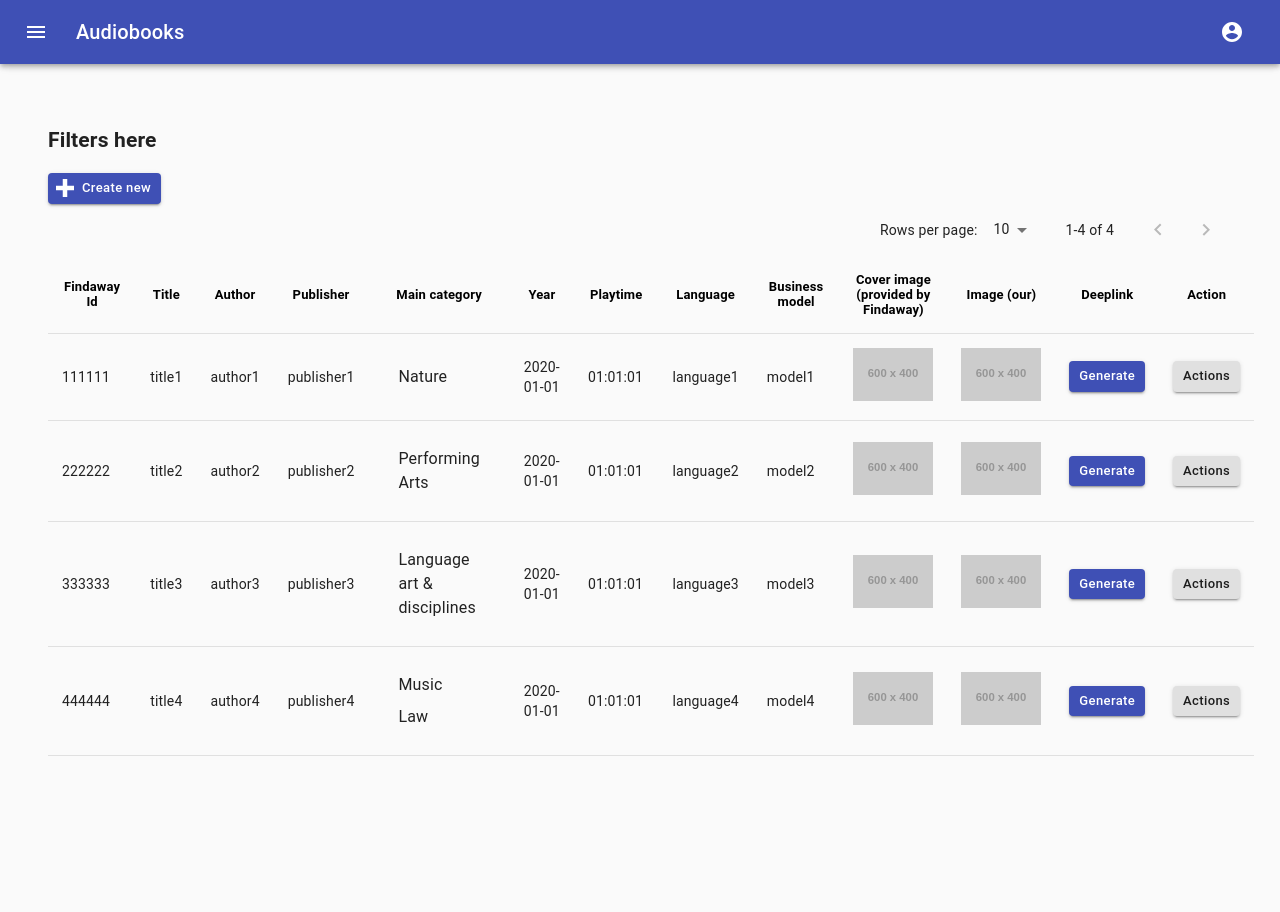
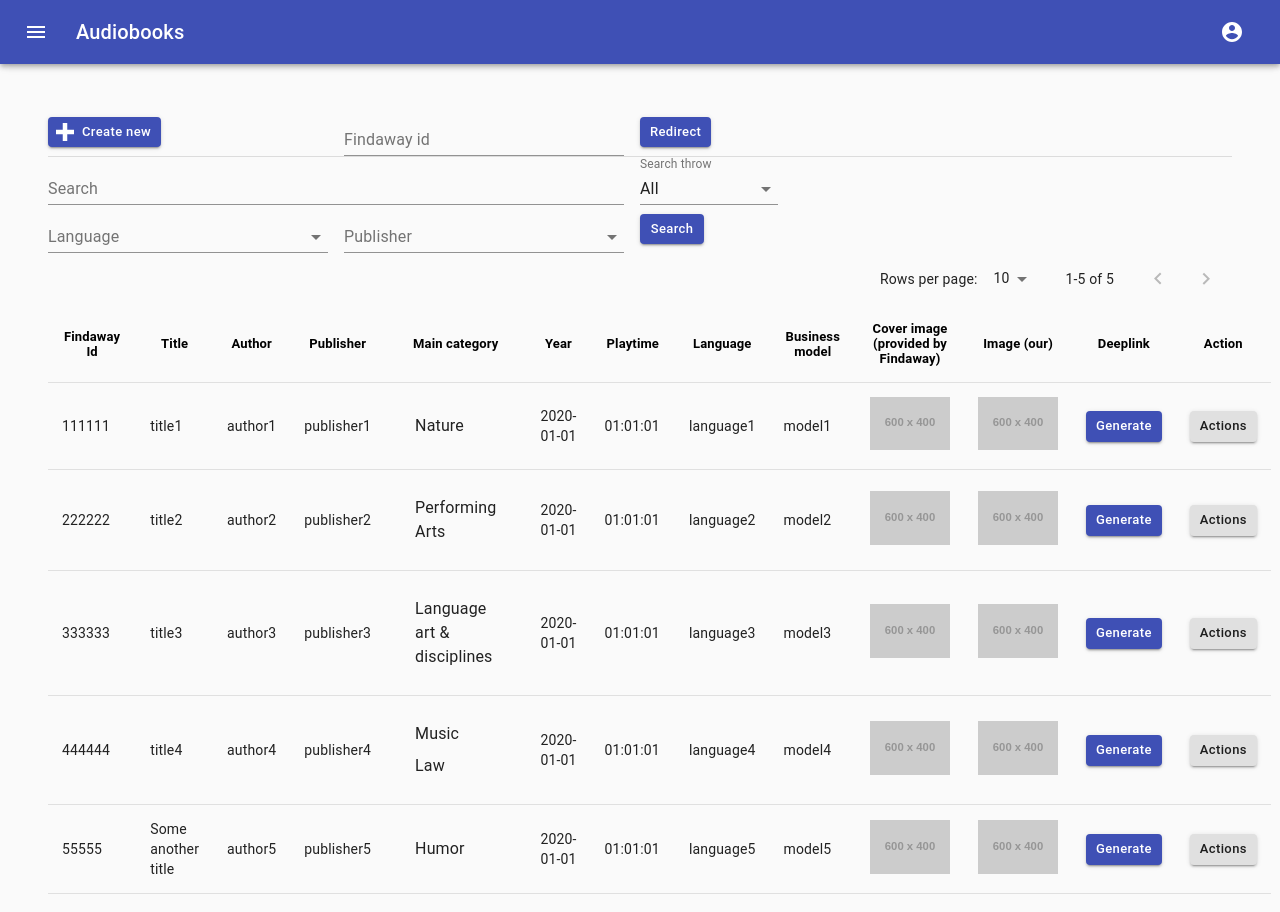
Before and after one commit to Kahore/anyplay_admin_front, a React (Create React App) app: page /audiobooks in a window 1280 px wide. Shown: the top 912 px of the page. Before the commit the page ends 800 px from the top, so only its background shows below. Built offline with nearby package versions, Linux system fonts and the light colour scheme.

Commit message:
filters done

```diff
--- a/src/components/AudiobookDetails/Form.tsx
+++ b/src/components/AudiobookDetails/Form.tsx
@@ -3,7 +3,7 @@ import {IAudiobook} from "../../models/audiobook";
 import CategoryService from "../../service/category";
 import {ICategory} from "../../models/category";
 import {
-  Button, Checkbox,
+  Checkbox,
   createStyles,
   FormControl,
   Grid,
@@ -40,8 +40,7 @@ const AudiobookForm: React.FC<{audiobook:IAudiobook | undefined,
   const classes = useStyles();
   const [categories, setCategories] = useState<ICategory[]>()
 
-const updateInputValue= (key: string, value: any ) => {
-  console.log('updateInputValue -> value', value)
+  const updateInputValue= (key: string, value: any ) => {
     onFillForm(key, value)
   }
   useEffect(() => {
@@ -60,13 +59,14 @@ const updateInputValue= (key: string, value: any ) => {
     return (<Redirect to={`/audiobooks/${audiobook?.id}?mode=view`}/>)
   }
   return (
-    <form onSubmit={handleSubmit} className={classes.root}>
+    <form onSubmit={handleSubmit}
+          className={classes.root}>
       <div>
         <FormControl className={classes.items}>
           <InputLabel htmlFor="title">Title</InputLabel>
           <Input name="title"
                  value={audiobook?.title}
-                 onChange={((event: any  )=> updateInputValue(event.target.name, event.target.value, ))}/>
+                 onChange={((event: any)=> updateInputValue(event.target.name, event.target.value, ))}/>
         </FormControl>
         <FormControl className={classes.items}>
           <MuiPickersUtilsProvider utils={MomentUtils}>
@@ -98,7 +98,8 @@ const updateInputValue= (key: string, value: any ) => {
         <Grid container spacing={3}>
           <Grid item xs={10} sm={9} md={7} lg={7}>
             {categories?.map( category=> (
-              <FormControl key={category.id} className={classes.items} >
+              <FormControl key={category.id}
+                           className={classes.items} >
                 <FormControlLabel
                   control={
                     <Checkbox checked={(audiobook?.category.findIndex(x => x.id === category.id) !== -1)}
@@ -114,11 +115,7 @@ const updateInputValue= (key: string, value: any ) => {
           </Grid>
         </Grid>
       </div>
-      <Button size="small"
-              variant="contained"
-              type="submit">
-          Save
-       </Button>
+
     </form>
 
 
--- a/src/components/Audiobooks/Filters.tsx
+++ b/src/components/Audiobooks/Filters.tsx
@@ -1,29 +1,67 @@
-import React from "react";
-import {Button, Icon} from "@material-ui/core";
+import React, {SyntheticEvent} from "react";
+import {
+  Button,
+  createStyles, Divider,
+  FormControl,
+  Grid,
+  Icon,
+  Input,
+  InputLabel,
+  MenuItem,
+  Select,
+  Theme
+} from "@material-ui/core";
 import {NavLink} from "react-router-dom";
 import {makeStyles} from "@material-ui/core/styles";
+import {IAudiobookFiters} from "../../models/audiobook";
 
-const useStyles = makeStyles({
+const useStyles = makeStyles((theme: Theme) =>
+  createStyles({
+    root: {
+      flexGrow: 1,
+    },
+    paper: {
+      padding: theme.spacing(2),
+      textAlign: 'center',
+      color: theme.palette.text.secondary,
+    },
     imageIcon: {
       height: '100%',
       display: 'flex'
     },
     iconRoot: {
       textAlign: 'center'
+    },
+    items: {
+      paddingRight: theme.spacing(2),
+    },
+    formControl: {
+      minWidth: 154,
+    },
+  }))
+
+const AudiobooksFilters: React.FC<{audiobooksFilter:IAudiobookFiters,
+  onFillFilter: any,onFilterSearch:any}> = ({audiobooksFilter,onFillFilter,onFilterSearch}) => {
+  const classes = useStyles();
+  const updateInputValue= (key: string, value: any ) => {
+    onFillFilter(key, value)
   }
-});
-
-
-const AudiobooksFilters: React.FC = () => {
-  const classes = useStyles();
+  const handleSearch = (event:SyntheticEvent) => {
+    event.preventDefault()
+    onFilterSearch()
+  }
   const icon =(
     <Icon className={classes.iconRoot}>
-      <img className={classes.imageIcon} src={require("../../assets/plus.svg")} alt="plus"/>
+      <img className={classes.imageIcon}
+           src={require("../../assets/plus.svg")}
+           alt="plus"/>
     </Icon>
   )
     return (
         <>
-          <h2>Filters here</h2>
+          <Grid container
+                alignItems="center">
+            <Grid item xs={3} md={3}>
               <NavLink to={`/audiobooks/new?mode=edit` } className="w100">
               <Button size="small"
                       color="primary"
@@ -32,6 +70,90 @@ const AudiobooksFilters: React.FC = () => {
                 Create new
               </Button>
             </NavLink>
+            </Grid>
+            <Grid item xs={6} md={3}>
+              <FormControl className={[classes.items, 'w100'].join(' ')}>
+                <InputLabel htmlFor="search">Findaway id</InputLabel>
+                <Input name="some"
+                       value=''/>
+
+              </FormControl>
+            </Grid>
+            <Grid item xs={6} md={3}>
+              <Button size="small"
+                      color="primary"
+                      variant="contained">
+                Redirect
+              </Button>
+            </Grid>
+          </Grid>
+          <Divider/>
+          <div className={classes.root}>
+            <Grid container
+                  alignItems="center">
+              <Grid item xs={6} md={6}>
+                <FormControl className={[classes.items, 'w100'].join(' ')}>
+                  <InputLabel htmlFor="search">Search</InputLabel>
+                  <Input name="search"
+                         value={audiobooksFilter?.search}
+                         onChange={((event: any)=> updateInputValue(event.target.name, event.target.value, ))}/>
+                </FormControl>
+              </Grid>
+              <Grid item xs={6} md={6}>
+                <FormControl className={[classes.formControl,classes.items].join(' ')}>
+                  <InputLabel id="publisher">Search throw</InputLabel>
+                  <Select labelId="publisher"
+                          name="publisher"
+                          value={audiobooksFilter?.throwLine}
+                          onChange={((event:any )=> updateInputValue(event.target.name, event.target.value))}
+                  >
+                    <MenuItem value=""><em>None</em></MenuItem>
+                    <MenuItem value={'All'}>All</MenuItem>
+                  </Select>
+                </FormControl>
+              </Grid>
+
+              <Grid item xs={6} md={3}>
+                <FormControl className={[classes.formControl,classes.items, 'w100'].join(' ')}>
+                  <InputLabel id="lang">Language</InputLabel>
+                  <Select labelId="lang"
+                          name="language"
+                          value={audiobooksFilter?.language}
+                          onChange={((event:any )=> updateInputValue(event.target.name, event.target.value))}
+                  >
+                    <MenuItem value=""><em>None</em></MenuItem>
+                    <MenuItem value={'English'}>English</MenuItem>
+                    <MenuItem value={'Swedish'}>Swedish</MenuItem>
+                    <MenuItem value={'Russian'}>Russian</MenuItem>
+                  </Select>
+                </FormControl>
+              </Grid>
+              <Grid item xs={6} md={3}>
+                <FormControl className={[classes.formControl,classes.items, 'w100'].join(' ')}>
+                  <InputLabel id="publisher">Publisher</InputLabel>
+                  <Select labelId="publisher"
+                          name="publisher"
+                          value={audiobooksFilter?.publisher}
+                          onChange={((event:any )=> updateInputValue(event.target.name, event.target.value))}
+                  >
+                    <MenuItem value=""><em>None</em></MenuItem>
+                    <MenuItem value={'English'}>publisher 1</MenuItem>
+                    <MenuItem value={'Swedish'}>publisher 2</MenuItem>
+                    <MenuItem value={'Russian'}>publisher 3</MenuItem>
+                  </Select>
+                </FormControl>
+              </Grid>
+              <Grid item xs={6} md={3}>
+                <Button size="small"
+                        variant="contained"
+                        color="primary"
+                        type="button"
+                        onClick={handleSearch}>
+                  Search
+                </Button>
+              </Grid>
+            </Grid>
+          </div>
 
         </>
 
--- a/src/models/audiobook.ts
+++ b/src/models/audiobook.ts
@@ -15,3 +15,9 @@ export interface IAudiobook {
   image: string | null,
   drm?: string
 }
+export interface IAudiobookFiters {
+  search: string;
+  language: string | null;
+  publisher: string | null;
+  throwLine: string | null
+}
--- a/src/service/audiobooks.ts
+++ b/src/service/audiobooks.ts
@@ -1,9 +1,6 @@
-import {IAudiobook} from "../models/audiobook";
+import {IAudiobook, IAudiobookFiters} from "../models/audiobook";
 import {IPlaylist} from "../models/playlist";
-
-class AudiobooksService {
-   public static async getAudiobooks():Promise<IAudiobook[]> {
-     return [
+const audiobooks :IAudiobook[] = [
   {
     id:1,
     findawayId: 111111,
@@ -60,7 +57,30 @@ class AudiobooksService {
     model: 'model4',
     language: 'language4'
   },
+  {
+    id:5,
+    findawayId: 55555,
+    author: 'author5',
+    category: [{id:3, title: 'Humor'}],
+    year: '2020-01-01',
+    title: 'Some another title',
+    publisher: 'publisher5',
+    playtime: '01:01:01',
+    cover: 'https://dummyimage.com/600x400/857085/000000',
+    image: 'https://dummyimage.com/600x400/10b060/000000',
+    model: 'model5',
+    language: 'language5'
+  },
 ]
+class AudiobooksService {
+   public static async getAudiobooks(audiobooksFilter?:IAudiobookFiters):Promise<IAudiobook[]> {
+     if(audiobooksFilter) {
+       const {search, publisher, language, throwLine} = audiobooksFilter
+       if(search !== '') {
+         return audiobooks.filter(audiobook=>audiobook.title.toLowerCase().includes(search.toLowerCase()))
+       }
+     }
+     return audiobooks
    }
   public static async getAudiobooksPlaylist(): Promise<IPlaylist[]> {
     return [
--- a/src/views/Audiobooks.tsx
+++ b/src/views/Audiobooks.tsx
@@ -2,20 +2,24 @@ import React, {useEffect, useState} from "react";
 import AudiobooksFilters from "../components/Audiobooks/Filters";
 import AudiobooksTable from "../components/Audiobooks/Table";
 import AudiobooksService from "../service/audiobooks";
-import {IAudiobook} from "../models/audiobook";
+import {IAudiobook, IAudiobookFiters} from "../models/audiobook";
 import AudiobookService from "../service/audiobook";
 
 const AudiobooksView: React.FC = () => {
   const [audiobooks, setAudiobooks] = useState<IAudiobook[]>([])
+  const [audiobooksFilter, setAudiobooksFilter] = useState<IAudiobookFiters>({
+    search: '',
+    publisher: null,
+    language: null,
+    throwLine: 'All'
+  })
   useEffect(() => {
-    // const abortController = new AbortController();
-    AudiobooksService.getAudiobooks().then((response:IAudiobook[])=> {
-      setAudiobooks(response)
-    })
-    // return function cleanup() {
-    //     abortController.abort();
-    // };
+    getAudiobooks()
   },[])
+  const getAudiobooks = async () => {
+    const data:IAudiobook[] = await AudiobooksService.getAudiobooks(audiobooksFilter)
+    setAudiobooks(data)
+  }
   useEffect(() => {
     document.title = "Audiobooks"
   }, []);
@@ -23,10 +27,17 @@ const AudiobooksView: React.FC = () => {
     await AudiobookService.deleteAudiobook(audiobookId)
     setAudiobooks(audiobooks.filter(audiobook=>audiobook.id !== audiobookId))
   }
+  const onFillFilter = (key: any, value: any) => {
+    setAudiobooksFilter({...audiobooksFilter, [key]:value })
+  }
   return (
     <>
-      <AudiobooksFilters/>
-      <AudiobooksTable audiobooks={audiobooks} onDeleteAudiobook={onDeleteAudiobook}/>
+      <AudiobooksFilters audiobooksFilter={audiobooksFilter}
+                         onFillFilter={onFillFilter}
+                         onFilterSearch={getAudiobooks}
+      />
+      <AudiobooksTable audiobooks={audiobooks}
+                       onDeleteAudiobook={onDeleteAudiobook}/>
       </>
   )
 }
```
Lines whose indentation alone changed are shown as unchanged.
